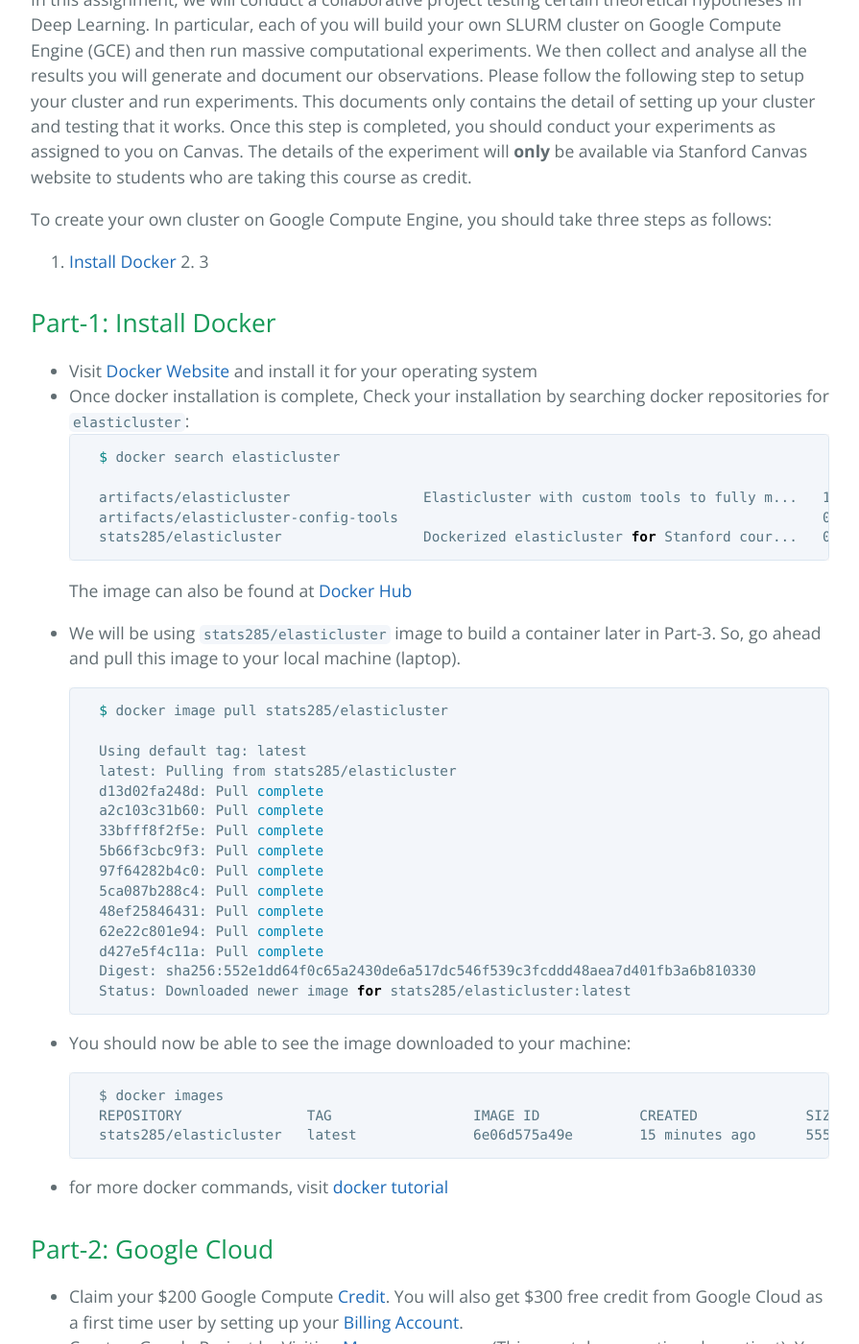
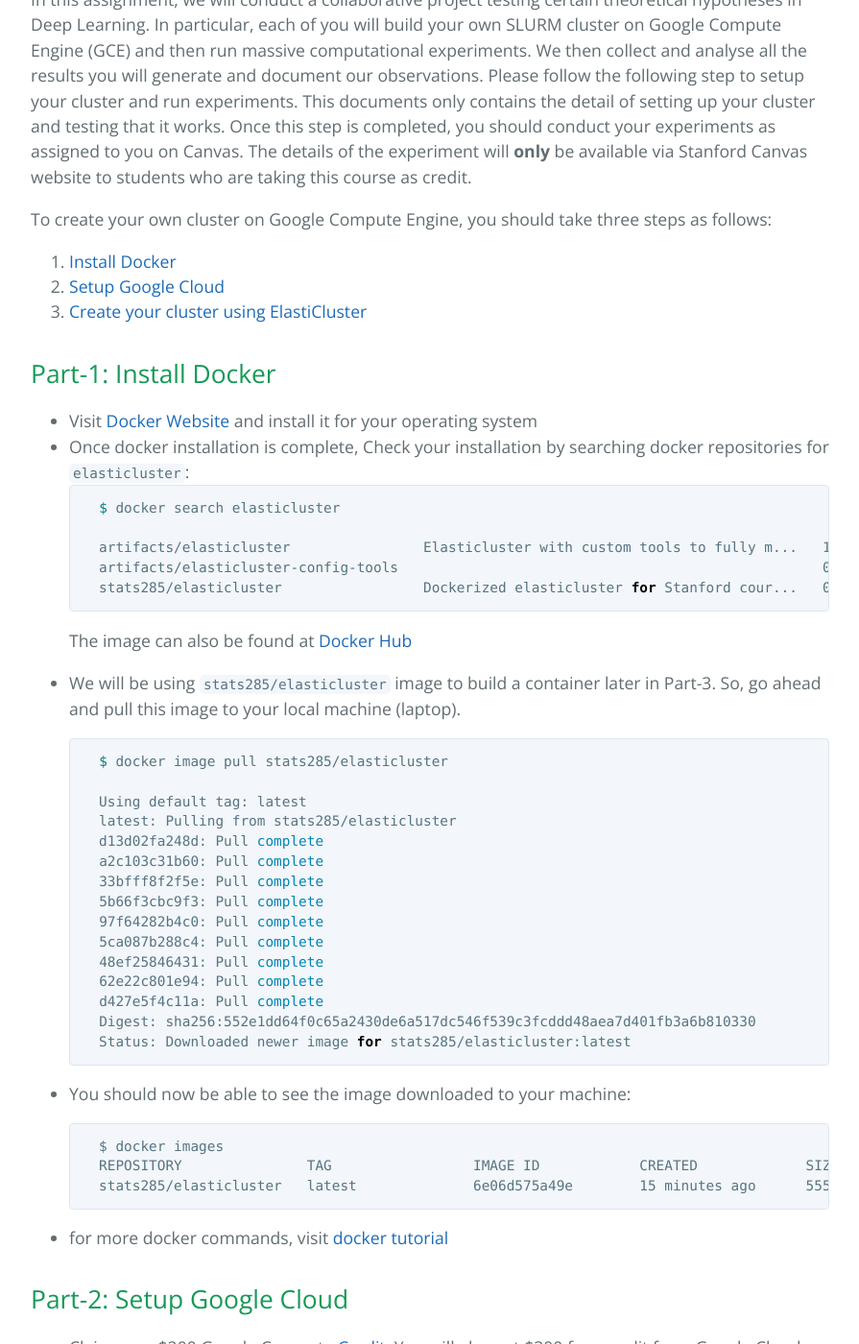
Before and after one commit to stats285/stats285.github.io, a Jekyll site: the page built from assets/assignments/02/assignment2.md, in a window 1280 px wide and 1400 px high, scrolled down 511 px. Shown: the whole window at 96% size, without its empty margins (192-1087 px from the left). Built offline with Jekyll 4.4.1, drawn with Linux system fonts in a browser that asks for light colours; the repository's description, which GitHub fills in, is left out; our own code applies the rules of GitHub Pages for plain Markdown files.

Commit message:
adding steps

````diff
--- a/assets/assignments/02/assignment2.md
+++ b/assets/assignments/02/assignment2.md
@@ -14,8 +14,9 @@
 To create your own cluster on Google Compute Engine, you should take three steps as follows:
 
 1. [Install Docker](#part-1:-install-docker)
-2.
-3
+2. [Setup Google Cloud](#part-2:-setup-google-cloud)
+3. [Create your cluster using ElastiCluster](#part-3:-create-your-cluster-using-elasticluster)
+
 
 ## Part-1: Install Docker
 * Visit [Docker Website](https://www.docker.com/community-edition#/download) and install it for your operating system
@@ -58,7 +59,7 @@
     ```
 * for more docker commands, visit [docker tutorial](../../../docker-tutorial/docker-tutorial)
 
-## Part-2: Google Cloud
+## Part-2: Setup Google Cloud
 
 * Claim your $200 Google Compute [Credit](https://canvas.stanford.edu/courses/73102/discussion_topics/160558). You will also get $300 free credit from Google Cloud as a first time user by setting up your [Billing Account](https://console.cloud.google.com/billing).
 * <a id="proj-id"></a> Create a Google Project by Visiting [Manage resources](https://console.cloud.google.com/cloud-resource-manager?_ga=2.13784503.-1419916998.1496658742) (This may take some time, be patient). You may find your project ID here which will be needed later.
````
